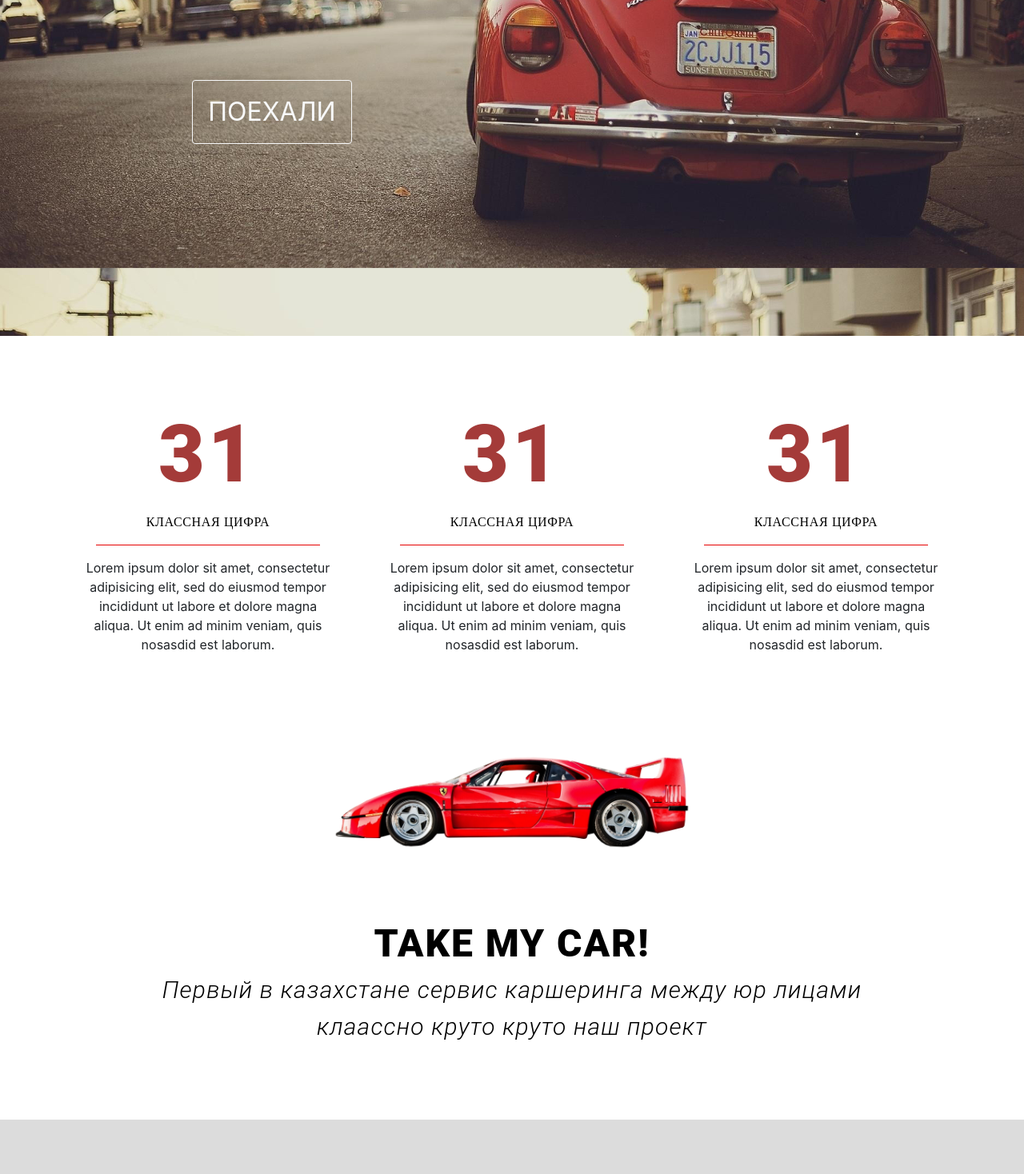
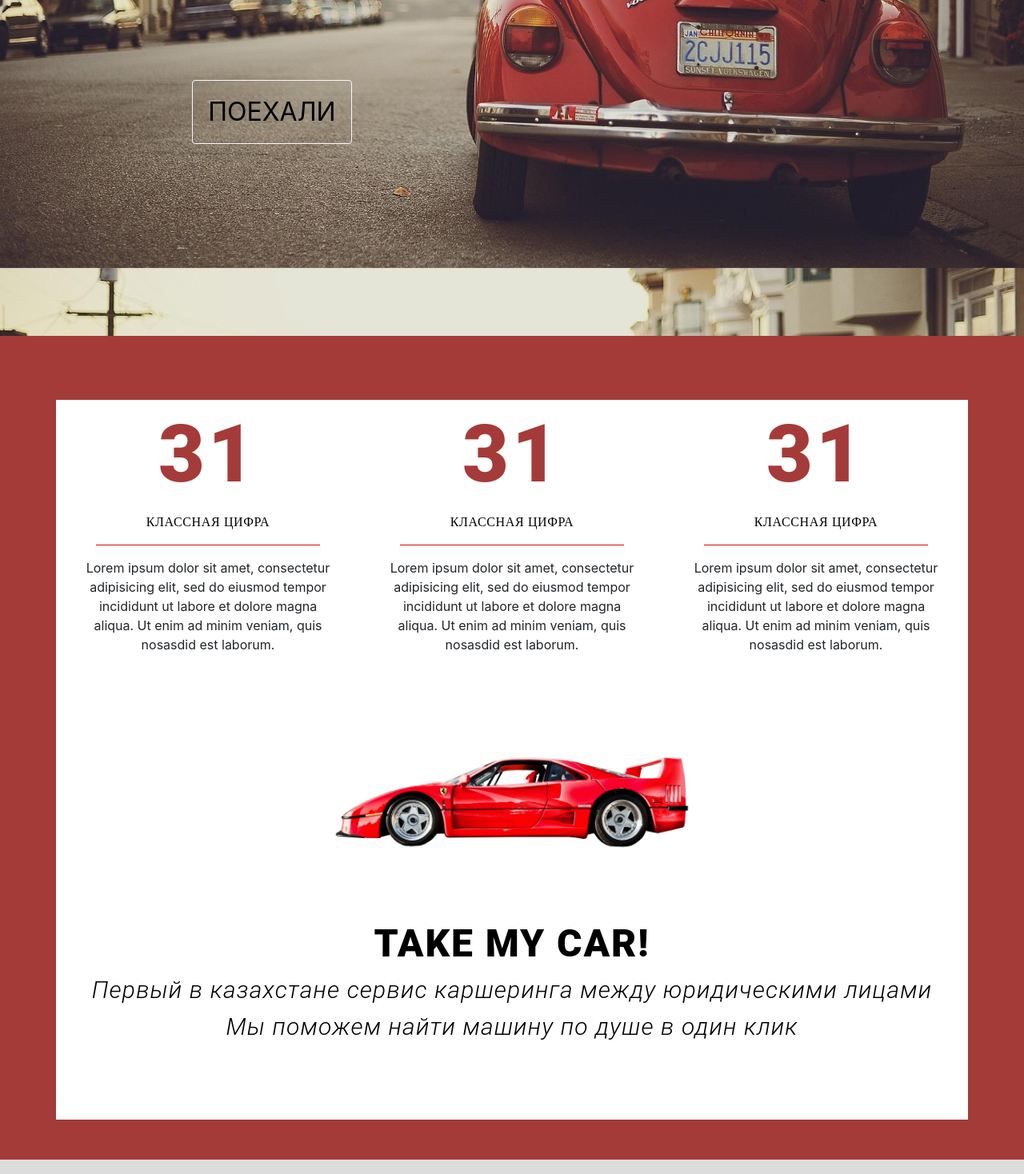
Before and after one commit to kulyashknr/TakeMyCar, a React (Create React App) app: page / in a window 1280 px wide. Shown: the part 400-1868 px from the top of the page at 80% size. Built offline with nearby package versions, Linux system fonts and the light colour scheme.

Commit message:
Update background

```diff
--- a/src/components/catalog/Catalog.css
+++ b/src/components/catalog/Catalog.css
@@ -1,7 +1,7 @@
 .catalog_page {
     height: auto;
     width: 100%;
-    background: url('red_backg.jpg');
+    background-color: #A43B39;
     position: relative;
     top: -120px;
     padding-top: 120px;
--- a/src/components/content/Content.js
+++ b/src/components/content/Content.js
@@ -2,6 +2,7 @@ import React, { Component } from 'react';
 import './Content.css';
 import { Button, Container , Row, Col, Image} from 'react-bootstrap';
 import car from './f40.png';
+import { BrowserRouter as Router, Route, Link } from "react-router-dom";
 
 
 class Content extends Component {
@@ -11,7 +12,7 @@ class Content extends Component {
         <div className="cont">
           <div className="car" >
           <Button variant="outline-light" id="poehali">
-            <span>ПОЕХАЛИ</span>
+            <span><Link to="/catalog"  className="links">ПОЕХАЛИ</Link></span>
           </Button>
           </div>
           <Container id="nextpt">
@@ -48,8 +49,8 @@ class Content extends Component {
                 </div>
               </Row>
               <Row className="justify-content-md-center"><h1 id="texter">take my car!</h1></Row>
-              <Row className="justify-content-md-center"><p class="parf">Первый в казахстане сервис каршеринга между юр лицами</p></Row>
-              <Row className="justify-content-md-center"><p class="parf">клаассно круто круто наш проект</p></Row>
+              <Row className="justify-content-md-center"><p class="parf">Первый в казахстане сервис каршеринга между юридическими лицами</p></Row>
+              <Row className="justify-content-md-center"><p class="parf">Мы поможем найти машину по душе в один клик</p></Row>
           </Container>
         </div>
         );
--- a/src/components/footer/Footer.css
+++ b/src/components/footer/Footer.css
@@ -1,4 +1,5 @@
 .footer_c {
+	margin-top: 50px;
 	background-color: rgb(220,220,220);
 	height: auto;
 }
--- a/src/components/userpage/UserPage.css
+++ b/src/components/userpage/UserPage.css
@@ -5,7 +5,9 @@
 
 
 }
-
+body{
+    background-color: #A43B39;
+}
 #nav{
 
     font-family: Roboto;
@@ -30,8 +32,8 @@
 }
 
 .add{
-    color: #FFFFFF;
-    background: #A43B39;
+    color: #A43B39;
+    background: #FFFFFF;
     border-radius: 6px;
 
 }
```
